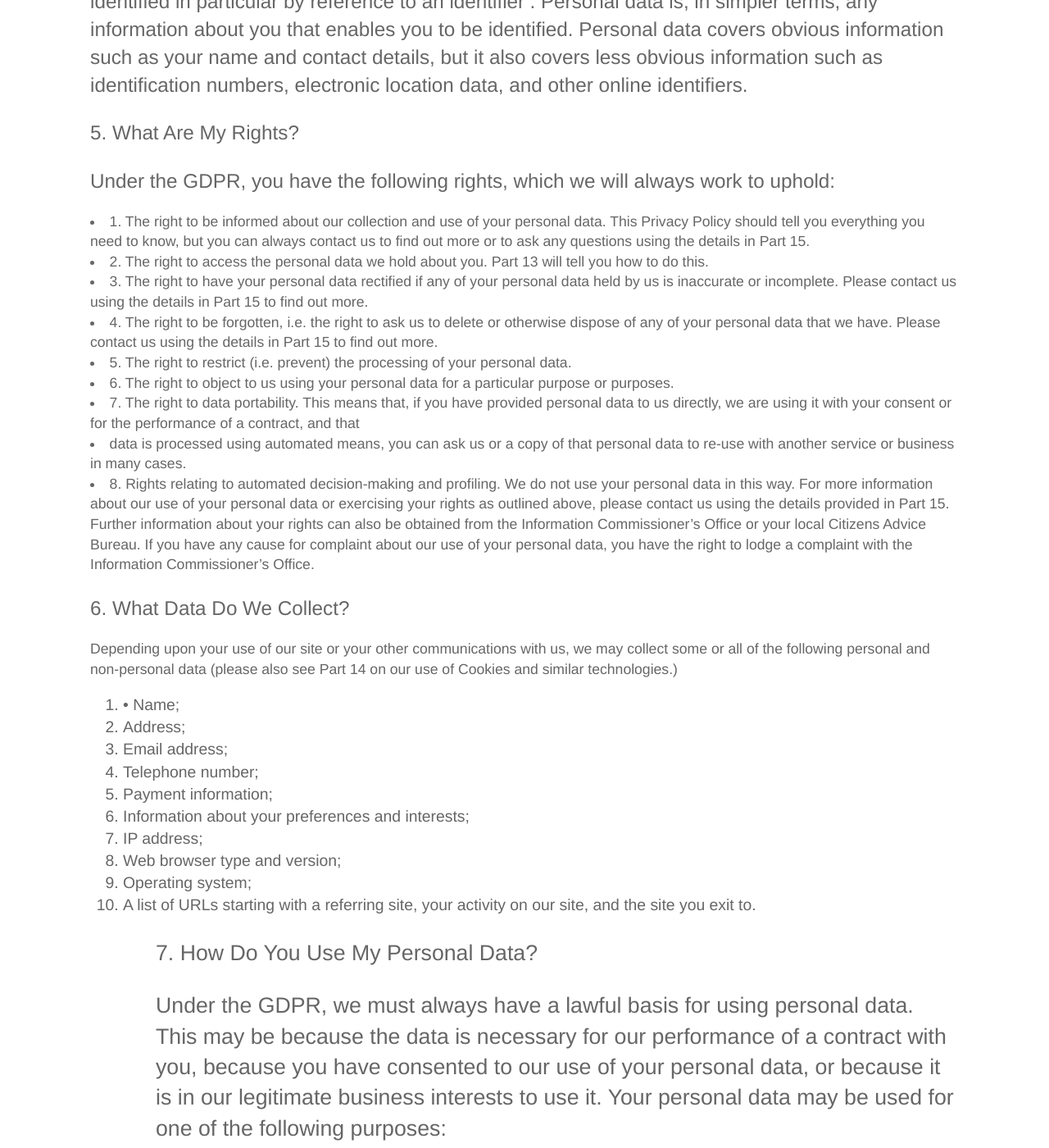
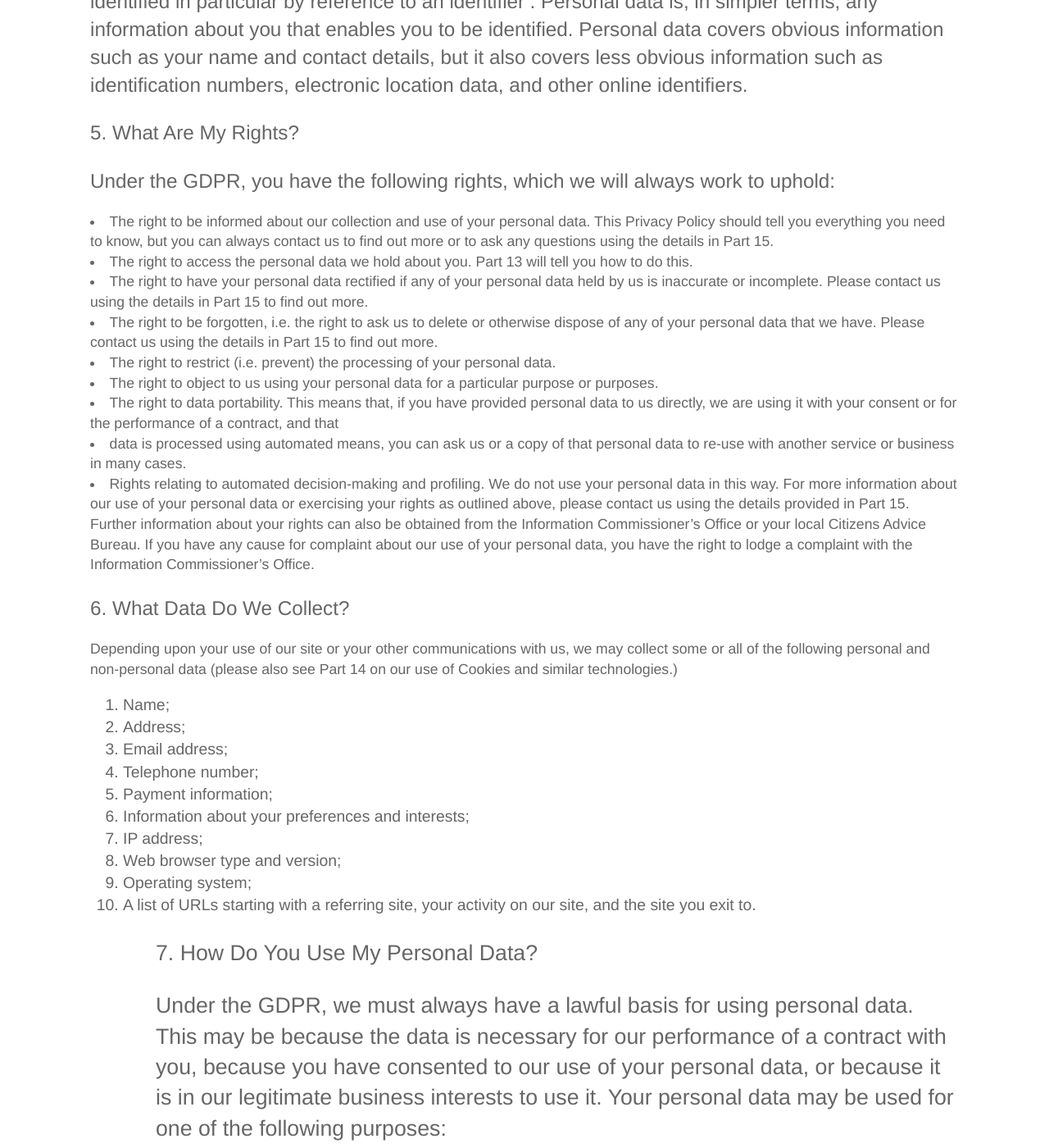
Before and after one commit to chriswilde1946/goodneighboursrp.org.uk, a Jekyll site: the page built from PrivacyPolicy.html, in a window 1280 px wide and 1400 px high, scrolled down 1569 px. Shown: the whole window at 82% size. Built offline with Jekyll 4.4.1, drawn with Linux system fonts in a browser that asks for light colours.

Commit message:
Update PrivacyPolicy.html

```diff
--- a/PrivacyPolicy.html
+++ b/PrivacyPolicy.html
@@ -40,21 +40,21 @@
 				<p>5. What Are My Rights?</p>
 
 <p>Under the GDPR, you have the following rights, which we will always work to uphold:
-<li>1.    The right to be informed about our collection and use of your personal data. This Privacy Policy should tell you everything you need to know, but you can always contact us to find out more or to ask any questions using the details in Part 15.
-<li>2.    The right to access the personal data we hold about you. Part 13 will tell you how to do this.
-<li>3.    The right to have your personal data rectified if any of your personal data held by us is inaccurate or incomplete. Please contact us using the details in Part 15 to find out more.
-<li>4.    The right to be forgotten, i.e. the right to ask us to delete or otherwise dispose of any of your personal data that we have. Please contact us using the details in Part 15 to find out more.
-<li>5.    The right to restrict (i.e. prevent) the processing of your personal data.
-<li>6.    The right to object to us using your personal data for a particular purpose or purposes.
-<li>7.    The right to data portability. This means that, if you have provided personal data to us directly, we are using it with your consent or for the performance of a contract, and that <li>data is processed using automated means, you can ask us or a copy of that personal data to re-use with another service or business in many cases.
-<li>8.    Rights relating to automated decision-making and profiling. We do not use your personal data in this way.
+<li>    The right to be informed about our collection and use of your personal data. This Privacy Policy should tell you everything you need to know, but you can always contact us to find out more or to ask any questions using the details in Part 15.
+<li>    The right to access the personal data we hold about you. Part 13 will tell you how to do this.
+<li>    The right to have your personal data rectified if any of your personal data held by us is inaccurate or incomplete. Please contact us using the details in Part 15 to find out more.
+<li>    The right to be forgotten, i.e. the right to ask us to delete or otherwise dispose of any of your personal data that we have. Please contact us using the details in Part 15 to find out more.
+<li>    The right to restrict (i.e. prevent) the processing of your personal data.
+<li>    The right to object to us using your personal data for a particular purpose or purposes.
+<li>    The right to data portability. This means that, if you have provided personal data to us directly, we are using it with your consent or for the performance of a contract, and that <li>data is processed using automated means, you can ask us or a copy of that personal data to re-use with another service or business in many cases.
+<li>    Rights relating to automated decision-making and profiling. We do not use your personal data in this way.
 For more information about our use of your personal data or exercising your rights as outlined above, please contact us using the details provided in Part 15.
 Further information about your rights can also be obtained from the Information Commissioner’s Office or your local Citizens Advice Bureau.
 If you have any cause for complaint about our use of your personal data, you have the right to lodge a complaint with the Information Commissioner’s Office.</p>
 				<p>6. What Data Do We Collect?</p>
 
 Depending upon your use of our site or your other communications with us, we may collect some or all of the following personal and non-personal data (please also see Part 14 on our use of Cookies and similar technologies.)
-<ol><li>•       Name;
+<ol><li>       Name;
 <li>       Address;
 <li>       Email address;
 <li>       Telephone number;
```
